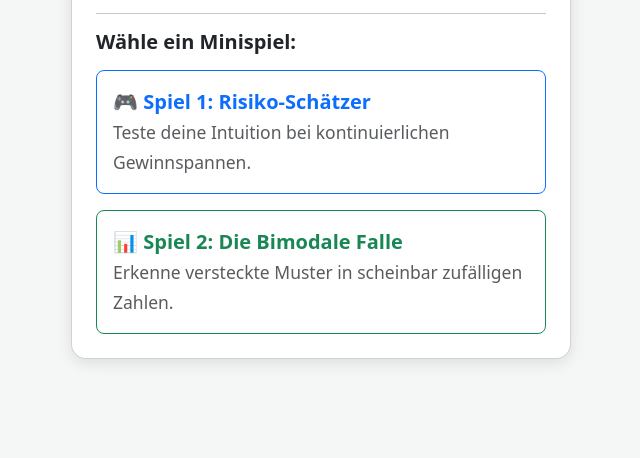
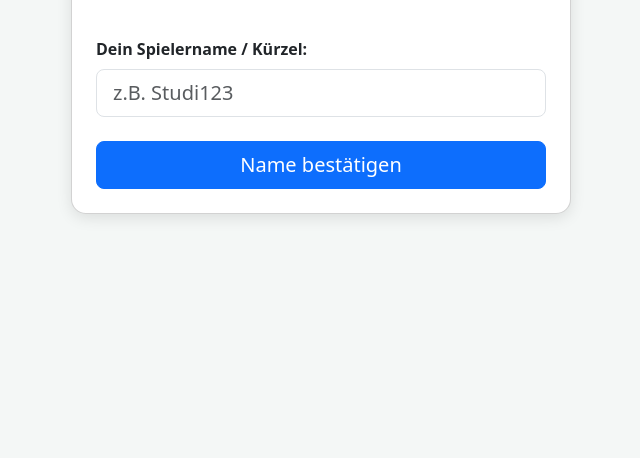
Before and after one commit to nigradwohl/distribution-learning-game, a website: page frontend/index.html in a window 1280 px wide. Shown: the part 342-800 px from the top of the page, without its empty margins (319-959 px from the left). Drawn offline with nearby package versions, Linux system fonts and the light colour scheme.

Commit message:
Test ob Server funktioniert

```diff
--- a/backend/server.js
+++ b/backend/server.js
@@ -8,7 +8,7 @@ app.use(cors());
 app.use(express.json());
 
 const dataDir = path.join(__dirname, '..', 'data');
-const csvPath = path.join(dataDir, 'testData.csv');
+const csvPath = path.join(dataDir, 'names.csv');
 
 app.post('/submit-name', (req, res) => {
   try {
@@ -32,7 +32,7 @@ app.post('/submit-name', (req, res) => {
 // Serve frontend static files
 app.use('/', express.static(path.join(__dirname, '..', 'frontend')));
 
-const port = process.env.PORT || 3000;
+const port = process.env.PORT || 5173;
 // Listen on all network interfaces so the server is reachable from other machines
-const host = process.env.HOST || '0.0.0.0';
+const host = process.env.HOST || '193.196.36.144';
 app.listen(port, host, () => console.log(`Server listening on http://${host}:${port}`));
--- /dev/null
+++ b/data/names.csv
@@ -0,0 +1,2 @@
+name,timestamp
+Studi123,2026-05-20T14:22:54.182Z
--- a/data/testData.csv
+++ /dev/null
@@ -1 +0,0 @@
-name, alter, score
--- a/frontend/index.html
+++ b/frontend/index.html
@@ -26,19 +26,9 @@
         <div id="name-warning" class="text-danger small mt-1" style="display: none;">Bitte gib einen Namen ein, um fortzufahren!</div>
     </div>
 
-    <hr>
-
-    <!-- Spielerauswahl -->
-    <h5 class="mb-3 fw-bold">Wähle ein Minispiel:</h5>
-    <div class="d-grid gap-3">
-        <button onclick="startGame('game1')" class="btn btn-outline-primary btn-lg text-start p-3">
-            <strong>🎮 Spiel 1: Risiko-Schätzer</strong>
-            <br><small class="text-muted">Teste deine Intuition bei kontinuierlichen Gewinnspannen.</small>
-        </button>
-        <button onclick="startGame('game2')" class="btn btn-outline-success btn-lg text-start p-3">
-            <strong>📊 Spiel 2: Die Bimodale Falle</strong>
-            <br><small class="text-muted">Erkenne versteckte Muster in scheinbar zufälligen Zahlen.</small>
-        </button>
+    <div class="d-grid gap-2">
+        <button id="confirm-button" class="btn btn-primary btn-lg" onclick="confirmName()">Name bestätigen</button>
+        <div id="result-message" class="text-success small" style="display:none;">Der Name wurde erfolgreich gespeichert.</div>
     </div>
 </div>
 
@@ -51,20 +41,37 @@ function submitNameToServer(name) {
     });
 }
 
-function startGame(game) {
+function confirmName() {
     const nameEl = document.getElementById('username');
     const warning = document.getElementById('name-warning');
+    const result = document.getElementById('result-message');
+    const button = document.getElementById('confirm-button');
     const name = nameEl.value.trim();
-    if (!name) { warning.style.display = 'block'; return; }
+    if (!name) {
+        warning.style.display = 'block';
+        result.style.display = 'none';
+        return;
+    }
     warning.style.display = 'none';
+    button.disabled = true;
     submitNameToServer(name).then(resp => {
+        button.disabled = false;
         if (resp.ok) {
-            alert('Name submitted. Starting ' + game + '.');
+            result.textContent = 'Der Name wurde erfolgreich gespeichert.';
+            result.className = 'text-success small';
+            result.style.display = 'block';
         } else {
-            resp.json().then(j => alert('Server error: ' + (j.error || resp.statusText)));
+            resp.json().then(j => {
+                result.textContent = 'Serverfehler: ' + (j.error || resp.statusText);
+                result.className = 'text-danger small';
+                result.style.display = 'block';
+            });
         }
     }).catch(err => {
-        alert('Request failed: ' + err.message + '\nMake sure the server is running.');
+        button.disabled = false;
+        result.textContent = 'Anfrage fehlgeschlagen: ' + err.message;
+        result.className = 'text-danger small';
+        result.style.display = 'block';
     });
 }
 </script>
```
Also changed, not shown: 2 other files.
